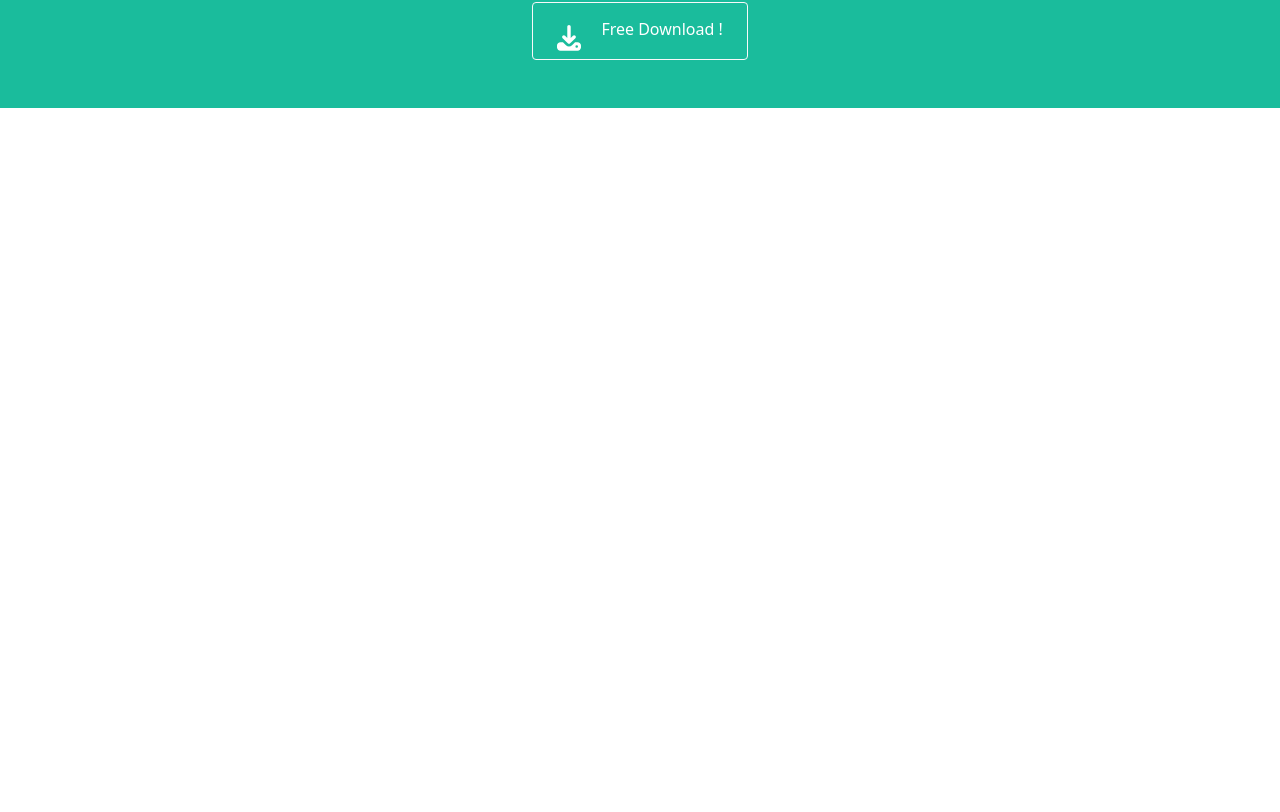
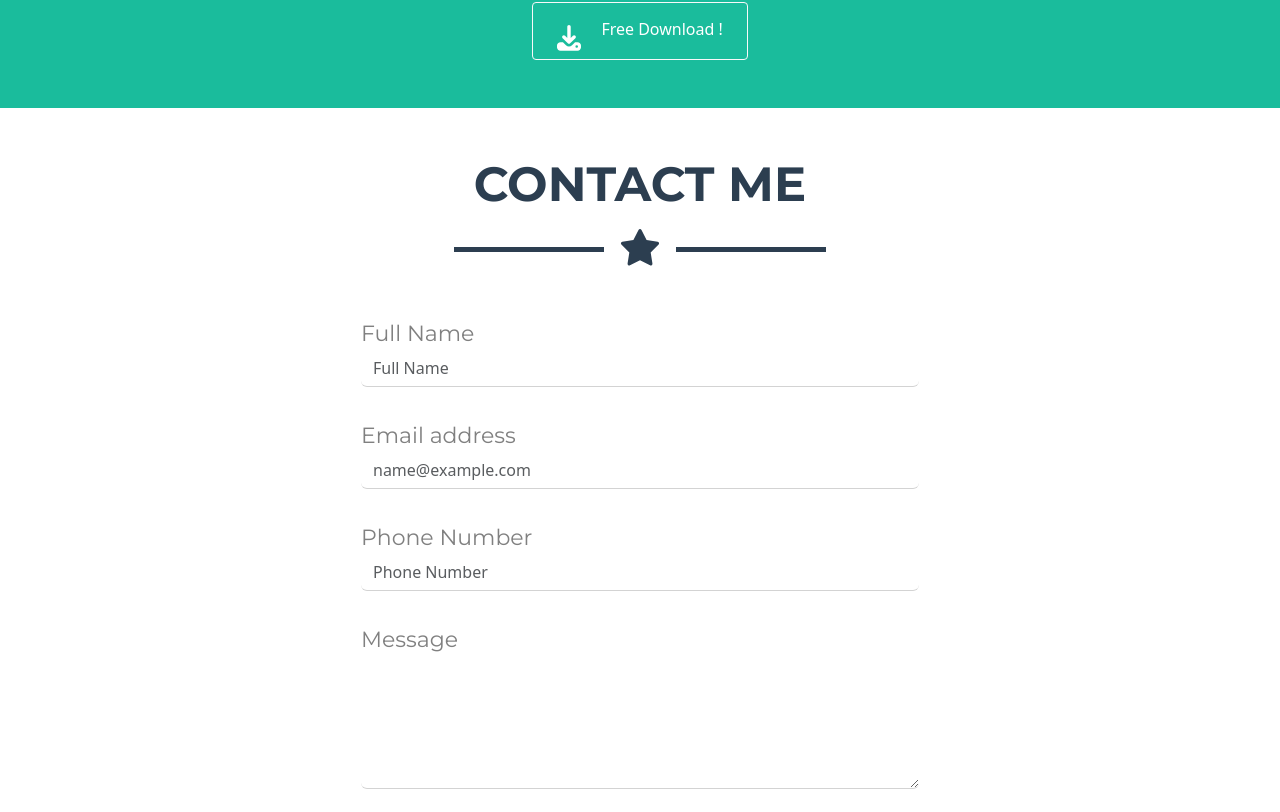
Before and after one commit to jasminabualrub/reacttask1, a React (Vite) app: page / in a window 1280 px wide. Shown: the part 1985-2797 px from the top of the page. Before the commit the page ends 2093 px from the top, so only its background shows below. Built offline with nearby package versions, Linux system fonts and the light colour scheme.

Commit message:
create contact section

```diff
--- a/src/About/About.jsx
+++ b/src/About/About.jsx
@@ -7,8 +7,8 @@ export default function About() {
     <section className={`${styles.About} py-5  `}>
 
          <div>
-                <h1 className={`${styles.AboutText}  text-center mt-5`}>About
-    </h1>
+                <h2 className={`${styles.AboutText}  text-center mt-5`}>About
+    </h2>
             </div>
             <div className='d-flex gap-3 justify-content-center align-items-center mt-3'>
                 <div className={`${styles.Line} justify-content-start`} ></div>
--- a/src/App.jsx
+++ b/src/App.jsx
@@ -3,6 +3,7 @@ import Navbar from './Navbar/Navbar'
 import Hero from './Hero/Hero'
 import Portfolio from './Portfolio/Portfolio'
 import About from './About/About'
+import Contact from './Contact/Contact'
 
 
 export default function App() {
@@ -12,6 +13,7 @@ export default function App() {
 <Hero/>
 <Portfolio/>
 <About/>
+<Contact/>
   </>
   )
 }
--- /dev/null
+++ b/src/Contact/Contact.jsx
@@ -0,0 +1,57 @@
+import React from 'react'
+import styles from './Contact.module.css'
+
+export default function Contact() {
+  return (
+   <section className='Contact'>
+    <div className='container'>
+         <h2 className={`${styles.ContactText}  text-center mt-5`}>Contact me
+        </h2>
+      <div className='d-flex gap-3 justify-content-center align-items-center mt-3'>
+            <div className={`${styles.Line} justify-content-start`} ></div>
+            <div className={styles.star}>
+  <svg
+    xmlns="http://www.w3.org/2000/svg"
+    viewBox="0 0 576 512"
+    width="40"
+    height="40"
+    fill="#2c3e50"
+  >
+    <path d="M309.5-18.9c-4.1-8-12.4-13.1-21.4-13.1s-17.3 5.1-21.4 13.1L193.1 125.3 33.2 150.7c-8.9 1.4-16.3 7.7-19.1 16.3s-.5 18 5.8 24.4l114.4 114.5-25.2 159.9c-1.4 8.9 2.3 17.9 9.6 23.2s16.9 6.1 25 2L288.1 417.6 432.4 491c8 4.1 17.7 3.3 25-2s11-14.2 9.6-23.2L441.7 305.9 556.1 191.4c6.4-6.4 8.6-15.8 5.8-24.4s-10.1-14.9-19.1-16.3L383 125.3 309.5-18.9z" />
+  </svg>
+</div>
+
+            <div className={styles.Line}></div>
+        </div>
+
+     <div className='d-flex justify-content-center align-items-center flex-column mt-5'>
+                            <div className="mb-3 col-6 ">
+  <label htmlFor="exampleFormControlInput1" className={styles.formlLabel}>Full Name</label>
+  <input type="text" className={`${styles.borderButtom} form-control mb-3`} id="exampleFormControlInput1" placeholder="Full Name"/>
+</div>
+                    <div className="mb-3 col-6">
+  <label htmlFor="exampleFormControlInput1" className={styles.formlLabel}>Email address</label>
+  <input type="email" className={`${styles.borderButtom} form-control mb-3`} id="exampleFormControlInput1" placeholder="name@example.com"/>
+</div>
+                    <div className="mb-3 col-6">
+  <label htmlFor="exampleFormControlInput1" className={styles.formlLabel}>Phone Number</label>
+  <input type="text" className={`${styles.borderButtom} form-control mb-3`} id="exampleFormControlInput1" placeholder="Phone Number"/>
+</div>
+<div className="mb-3 col-6">
+  <label htmlFor="exampleFormControlTextarea1" className={styles.formlLabel}>Message</label>
+  <textarea className={`${styles.borderButtom} form-control mb-3`} id="exampleFormControlTextarea1" rows="5"></textarea>
+</div>
+          <div className='col-6 d-flex justify-content-start'>
+    <button className={`btn rounded ${styles.sendBtn}`}>send</button>
+</div>
+
+     </div>
+
+
+
+  </div>
+
+
+   </section>
+  )
+}
--- /dev/null
+++ b/src/Contact/Contact.module.css
@@ -0,0 +1,32 @@
+.ContactText{
+    color:#2c3e50;
+    text-transform: uppercase;
+     font-weight: bolder;
+     font-size: 48px;
+      font-family: "Montserrat", sans-serif;
+
+}
+.Line{
+width:150px;
+  height: 5px;
+  background-color: #2c3e50;
+}
+.formlLabel{
+    font-size:22px;
+      font-family: "Montserrat", sans-serif;
+color:gray;
+}
+.borderButtom{
+    border: none;
+    border-bottom: 1px solid lightgray;
+}
+.sendBtn{
+
+    padding: 15px;
+    background-color:#1abc9c;
+    text-align: center;
+    color: white;
+       font-size: 17px;
+      font-family: "Montserrat", sans-serif;
+    font-weight: bolder;
+}
--- a/src/Portfolio/Portfolio.jsx
+++ b/src/Portfolio/Portfolio.jsx
@@ -15,8 +15,8 @@ export default function Portfolio() {
     <section className={`${styles.portfolio} py-5`}>
         <div className="container d-flex flex-column justify-content-center align-items-center ">
               <div>
-                      <h1 className={`${styles.PortfolioText}  text-center mt-5`}>portfolio
-          </h1>
+                      <h2 className={`${styles.PortfolioText}  text-center mt-5`}>portfolio
+          </h2>
                   </div>
               <div className='d-flex gap-3 justify-content-center align-items-center mt-3'>
             <div className={`${styles.Line}   justify-content-start`} ></div>
```
